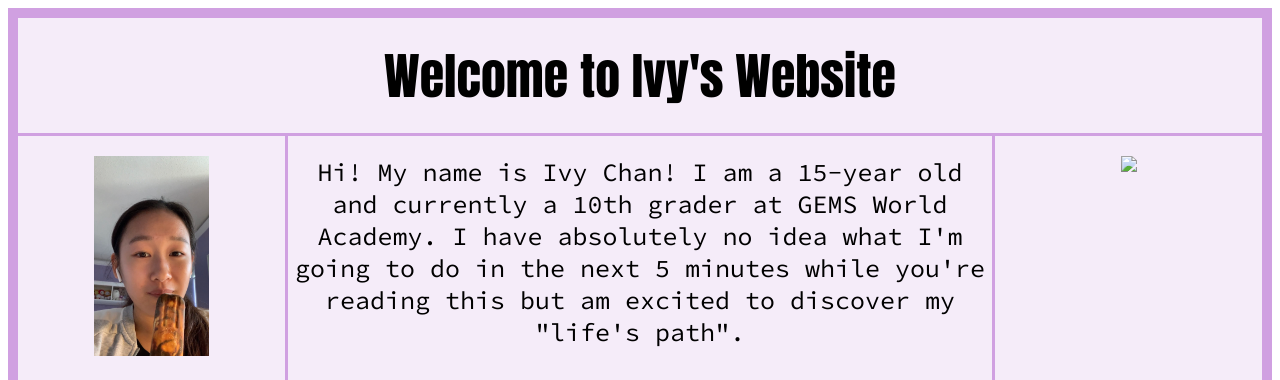
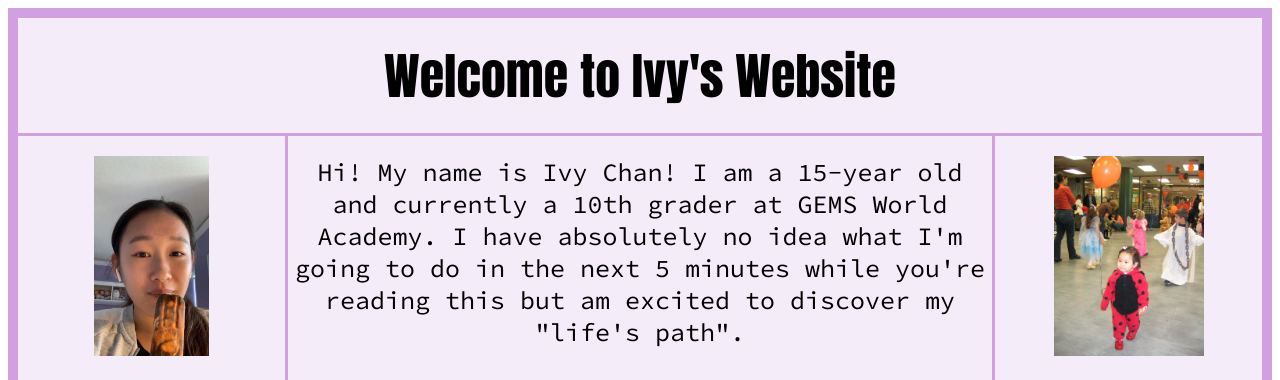
Before and after one commit to WinIvyHana/WinIvyHana2.github.io, a plain HTML site: page index.html in a window 1280 px wide. Shown: the top 380 px of the page. Drawn offline with Linux system fonts and the light colour scheme; a web font is replaced by a local one.

Commit message:
Update index.html

```diff
--- a/index.html
+++ b/index.html
@@ -57,7 +57,7 @@
   <div class="item1"> Welcome to Ivy's Website</div>
   <div class="item2"><img src="IMG_DAE92C1441C7-1.jpeg" height="200px"></div>
   <div class="item3">Hi! My name is Ivy Chan! I am a 15-year old and currently a 10th grader at GEMS World Academy. I have absolutely no idea what I'm going to do in the next 5 minutes while you're reading this but am excited to discover my "life's path".</div>
-  <div class="item4"><img src="IMG4001.jpg" height="200px"></div>
+  <div class="item4"><img src="IMG_4001.JPG" height="200px"></div>
   <div class="item5"><img src="IvySquashPIC.gif" height="200px"></div>
   <div class="item6">I've primarily played two sport in my life so far: swimming and squash. Not the vegetable squash, but the sport. Swimming was basically my life from when I was 9 up until 13. However, the sport took a huge toll on my body. I suffered an overused left shoulder and tendonitis in my right shoulder. I was slowly losing my passion for this sport and focused more on squash. Despite my primary injury during squash was a sprained ankle, I can currently firmly say that I love squash more than swimming. In fact, I am the school's squash team captain and plan on playing in college.</div>
   <div class="item7"><img src="IvySwimming.gif" height="200px"></div>
```
